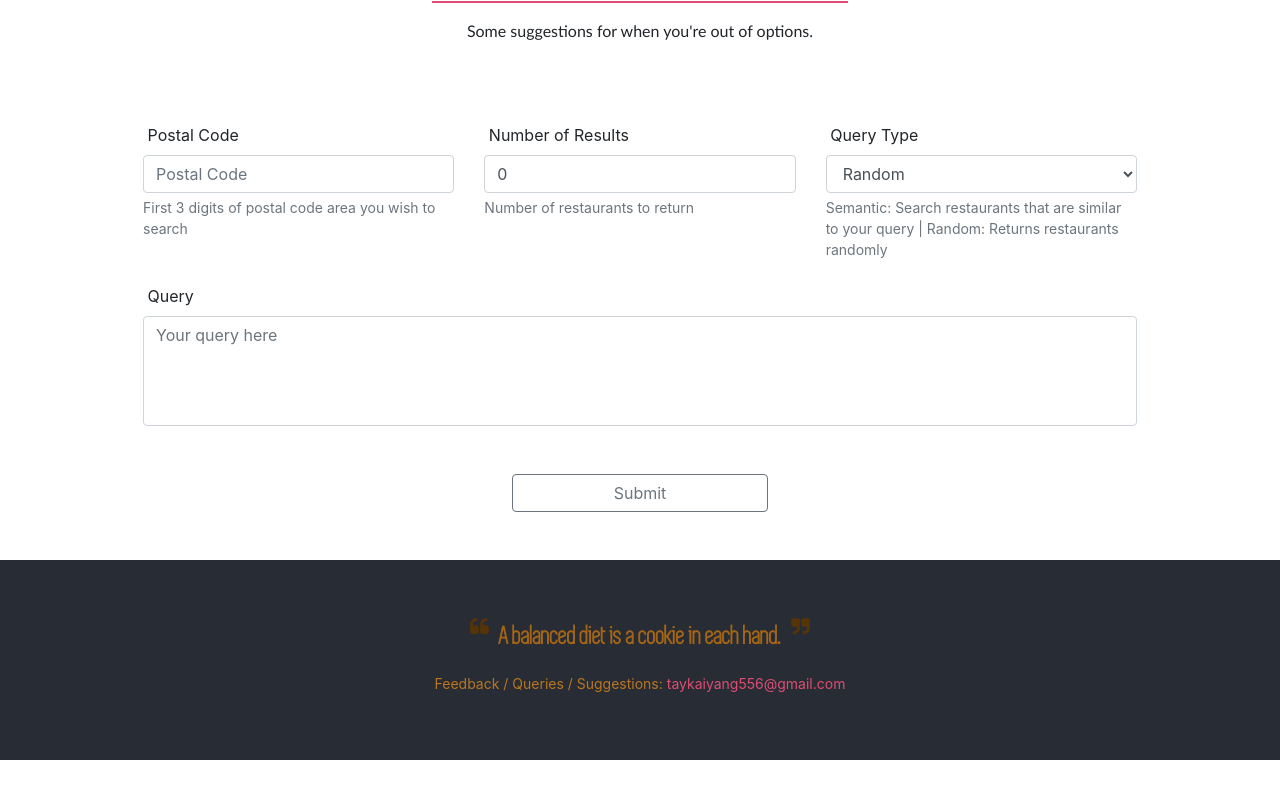
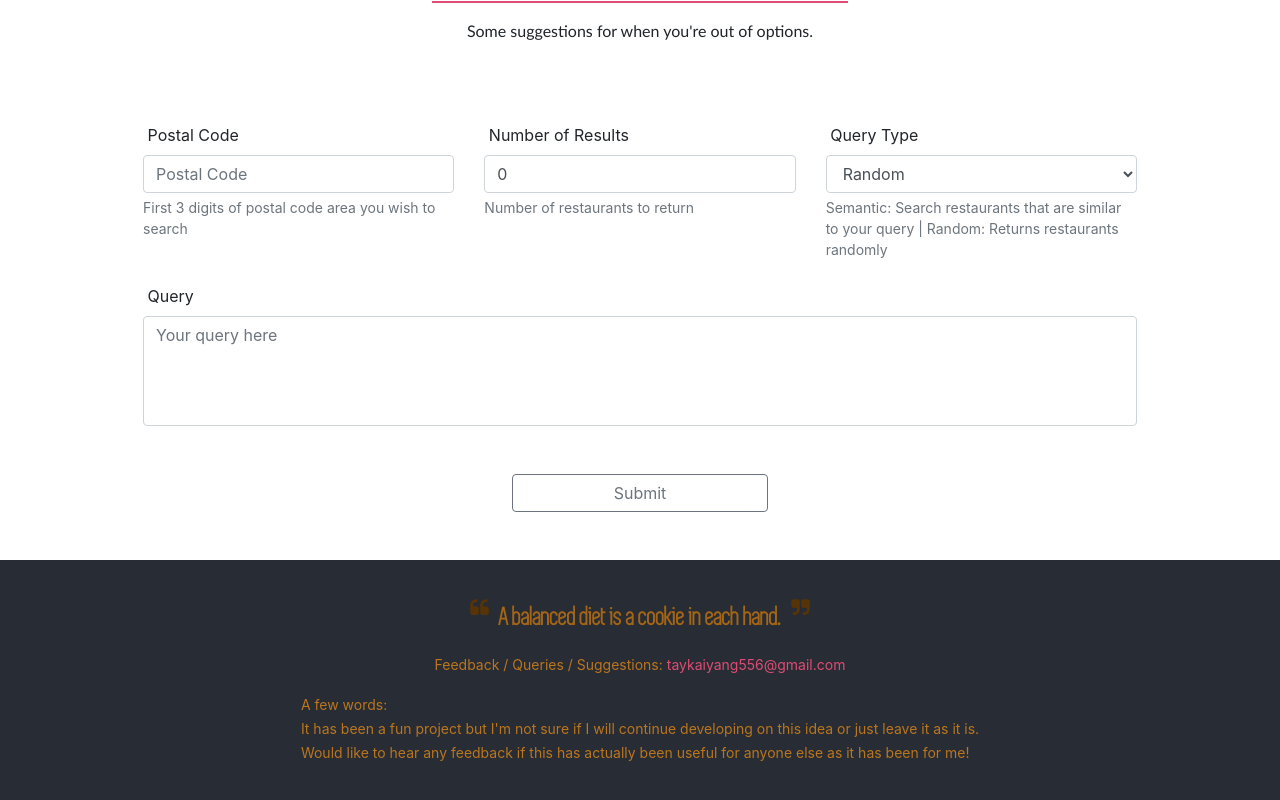
Before and after one commit to xfated/feasta, a React (Create React App) app: page / in a window 1280 px wide. Shown: the part 475-1275 px from the top of the page. Before the commit the page ends 1235 px from the top, so only its background shows below. Built offline with nearby package versions, Linux system fonts and the light colour scheme.

Commit message:
added footnotes

```diff
--- a/src/components/Footer.css
+++ b/src/components/Footer.css
@@ -1,5 +1,5 @@
 .footer{
-    height: 200px;
+    height: 250px;
     flex-wrap: wrap;
     background: var(--darkbg);
     overflow: hidden;
@@ -23,6 +23,9 @@
 .contact{
     color: rgb(186, 118, 30);
 }
+.disclaimer{
+    color: rgb(186, 118, 30);
+}
 .email{
     color: var(--highlight);
 }
--- a/src/components/Footer.tsx
+++ b/src/components/Footer.tsx
@@ -22,6 +22,13 @@ const Footer = () => {
                             <small>Feedback / Queries / Suggestions: <span className="email">taykaiyang556@gmail.com</span></small>
                         </p>
                     </div>
+                    <div className="col-12 flex flex-horizontal-center">
+                        <p className="disclaimer mt-0">
+                            <small>A few words:</small><br/>
+                            <small>It has been a fun project but I'm not sure if I will continue developing on this idea or just leave it as it is.</small><br/>
+                            <small>Would like to hear any feedback if this has actually been useful for anyone else as it has been for me!</small>
+                        </p>
+                    </div>
                 </div>
             </div>
 
```
